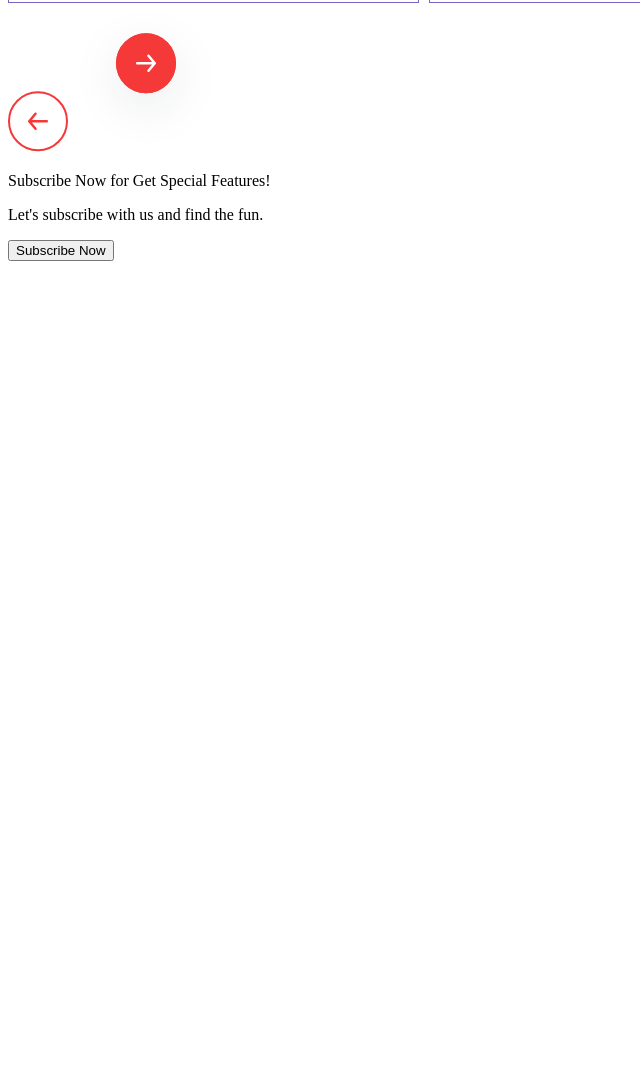
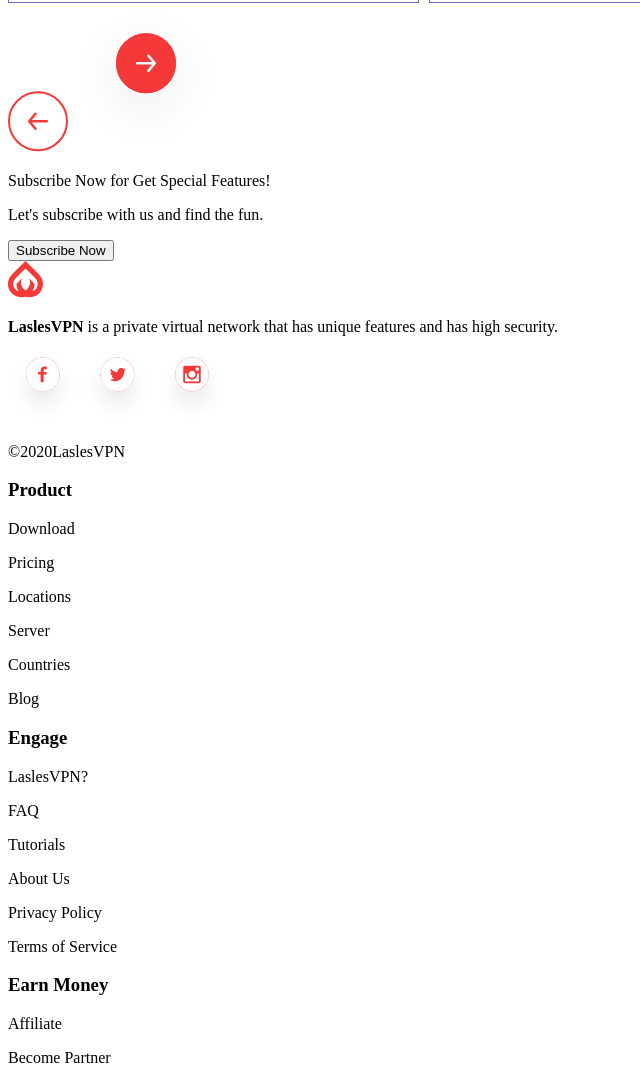
Before and after one commit to ainaziko/LaslesVPN, a plain HTML site: page index.html in a window 1280 px wide. Shown: the part 4026-5109 px from the top of the page, without its empty margins (0-640 px from the left). Before the commit the page ends 4295 px from the top, so only its background shows below. Drawn offline with Linux system fonts and the light colour scheme; a small style sheet from the web is missing.

Commit message:
added html footer

```diff
--- a/index.html
+++ b/index.html
@@ -247,6 +247,56 @@
 
 
 
-  <footer>
+<footer class="footer">
+
+
+    <div class="footer-company-info">
+
+        <div class="footer__text">
+            <img src="./assets/icons/logo.svg" alt="Logo">
+            <p><strong>LaslesVPN</strong> is a private virtual network that has unique features and has high security.</p>
+        </div>
+
+        <div class="footer-socialmedia">
+            <img src="./assets/icons/facebook.svg" alt="Facebook">
+            <img src="./assets/icons/twitter.svg" alt="Twitter">
+            <img src="./assets/icons/isntagram.svg" alt="Instagram">
+        </div>
+
+        <p>©2020LaslesVPN</p>
+
+    </div>
+
+
+    <div class="footer-columns">
+
+        <div class="footer-column">
+            <h3>Product</h3>
+            <p>Download </p>
+            <p>Pricing</p>
+            <p>Locations</p>
+            <p>Server</p>
+            <p>Countries</p>
+            <p>Blog</p>
+          </div>
+
+          <div class="footer-column">
+            <h3>Engage</h3>
+            <p>LaslesVPN?</p>
+            <p>FAQ</p>
+            <p>Tutorials</p>
+            <p>About Us</p>
+            <p>Privacy Policy</p>
+            <p>Terms of Service</p>
+          </div>
+
+          <div class="footer-column">
+            <h3>Earn Money</h3>
+            <p>Affiliate</p>
+            <p>Become Partner</p>
+          </div>
+
+    </div>
+
 
   </footer>
```
